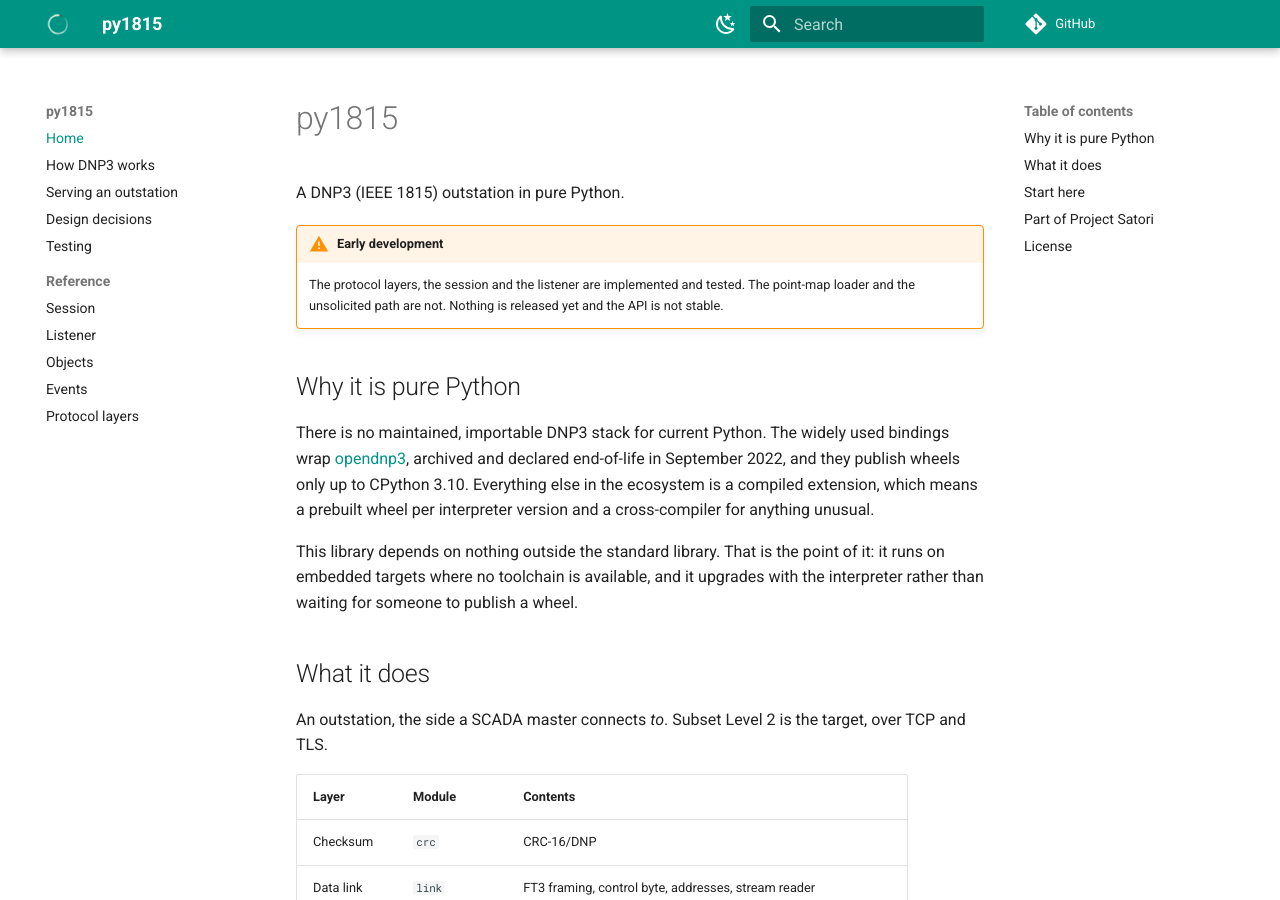
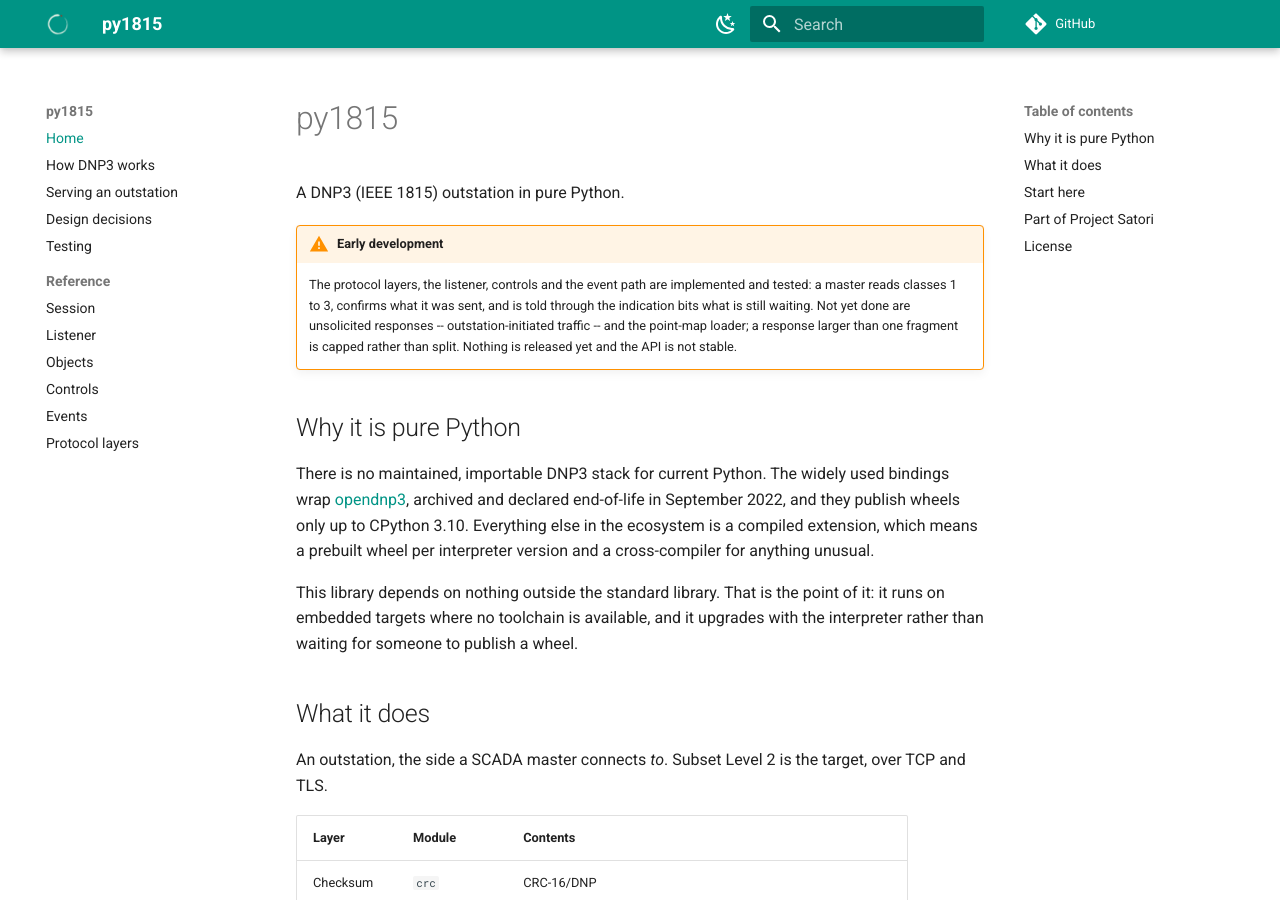
Before and after one commit to DERSecurity/py1815, an MkDocs documentation site: the page built from docs/index.md, in a window 1280 px wide and 900 px high. Built offline with MkDocs 1.6.1 and Material for MkDocs 9.7.7, drawn with Linux system fonts in a browser that asks for light colours; comment, search, counter and statistics services are not loaded.

Commit message:
Keep the planning directory out of the published site, and catch up
Three things the rebase onto main exposed, found by building the site
rather than by reading the diff.

mkdocs builds every page under docs/ whether or not the nav names it,
so docs/planning/ was published as reachable orphan pages --
site/planning/EVENTS/index.html and CONTROLS/index.html. That is
working material: section-by-section status, what each review changed,
what is still open. DESIGN.md is in the nav and is published on
purpose; the planning directory is the other kind of document and is
now excluded.

Excluding it left DESIGN.md linking into it, which the build reports.
D18 now states the case instead of pointing at the plan, which is what
it should have done when the decision moved out of that plan.

The reference had no page for py1815.control, which landed after this
branch was cut. It is a public module and the README's own layer table
lists it.

The status banner in index.md and outstation.md predated controls, the
event path and DISABLE_UNSOLICITED, and said the unsolicited path was
not implemented when half of it now is. Both now match the README.

Verified with mkdocs build --strict against the rebased tree: clean, no
warnings, no dangling links, and site/planning is gone.

```diff
--- a/docs/index.md
+++ b/docs/index.md
@@ -3,9 +3,12 @@
 A DNP3 (IEEE 1815) outstation in pure Python.
 
 !!! warning "Early development"
-    The protocol layers, the session and the listener are implemented and
-    tested. The point-map loader and the unsolicited path are not. Nothing is
-    released yet and the API is not stable.
+    The protocol layers, the listener, controls and the event path are
+    implemented and tested: a master reads classes 1 to 3, confirms what it was
+    sent, and is told through the indication bits what is still waiting. Not yet
+    done are unsolicited responses -- outstation-initiated traffic -- and the
+    point-map loader; a response larger than one fragment is capped rather than
+    split. Nothing is released yet and the API is not stable.
 
 ## Why it is pure Python
 
--- a/mkdocs.yml
+++ b/mkdocs.yml
@@ -27,6 +27,15 @@
       toggle:
         icon: material/weather-sunny
         name: Switch to light mode
+
+# The planning directory is working material -- section-by-section status, what
+# a review changed, what is still open -- and mkdocs builds every page under
+# `docs/` whether or not the nav names it. Without this it is published as
+# reachable orphan pages on a site that is meant to be read by people using the
+# library rather than writing it. `DESIGN.md` is in the nav and is published on
+# purpose; that is the difference.
+exclude_docs: |
+  planning/
 
 plugins:
   - search
@@ -65,5 +74,6 @@
       - Session: reference/session.md
       - Listener: reference/server.md
       - Objects: reference/objects.md
+      - Controls: reference/control.md
       - Events: reference/events.md
       - Protocol layers: reference/protocol.md
```
Also changed, not shown: docs/DESIGN.md (+3 -3 lines), docs/outstation.md (+6 -3 lines), docs/reference/control.md (added, +7 -0 lines).
